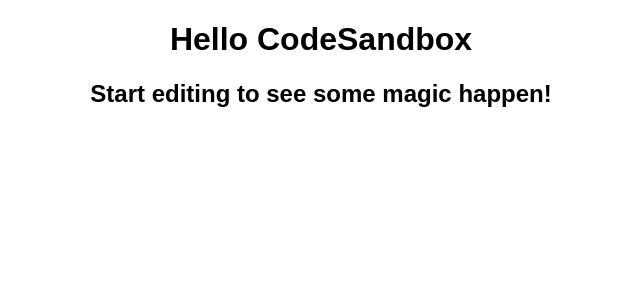
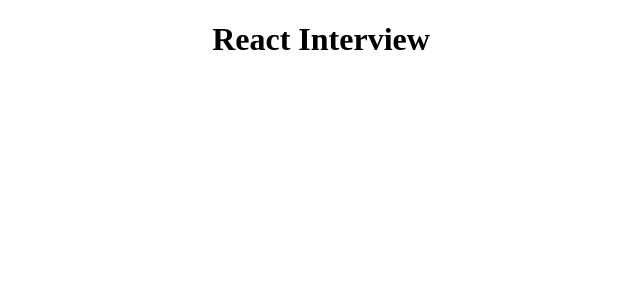
Before and after one commit to Vivek7038/react_assignment, a React (Create React App) app: page / in a window 1280 px wide. Shown: the top 300 px of the page, without its empty margins (319-959 px from the left). Built offline with nearby package versions, Linux system fonts and the light colour scheme.

Commit message:
removed boilerplate code

```diff
--- a/src/App.js
+++ b/src/App.js
@@ -3,8 +3,7 @@
 export default function App() {
   return (
     <div className="App">
-      <h1>Hello CodeSandbox</h1>
-      <h2>Start editing to see some magic happen!</h2>
+      <h1>React Interview</h1>
     </div>
   );
 }
--- a/src/styles.css
+++ b/src/styles.css
@@ -1,4 +1,3 @@
-.App {
-  font-family: sans-serif;
+.App h1 {
   text-align: center;
 }
```
